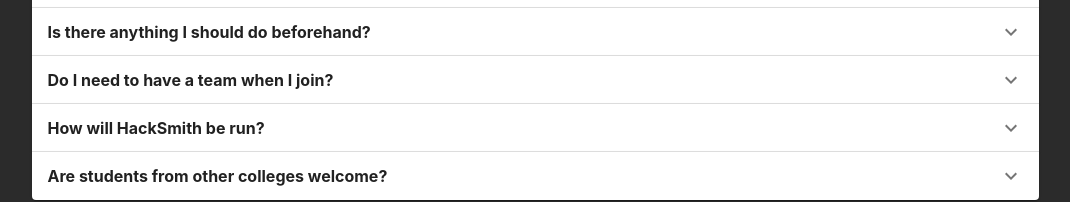
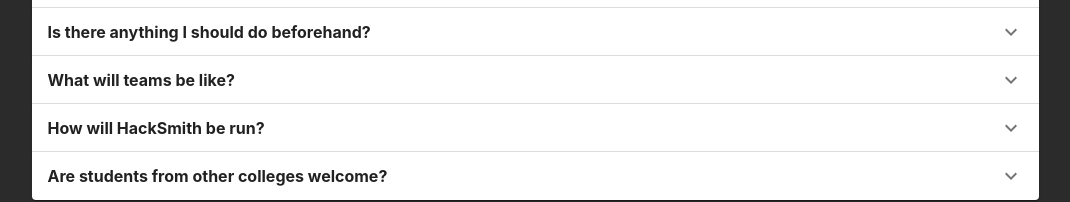
Before and after one commit to martasapizhak/hackdayatsmith, a React (Create React App) app: page / in a window 1280 px wide. Shown: the part 1877-2079 px from the top of the page, without its empty margins (105-1175 px from the left). Built offline with nearby package versions, Linux system fonts and the light colour scheme; a web font is replaced by a local one.

Commit message:
controlled ac change

```diff
--- a/src/ControlledAccordian.js
+++ b/src/ControlledAccordian.js
@@ -74,11 +74,11 @@
           aria-controls="panel3bh-content"
           id="panel3bh-header"
         >
-        <b>Do I need to have a team when I join?</b>
+        <b>What will teams be like?</b>
         </AccordionSummary>
         <AccordionDetails>
         <div>
-          You can work on your own team if you would prefer, but we will have a team matching activity for people who are interested!
+          People are welcome to work on their own or on teams of up to 4 people. There will also be a team matching activity for people who are interested!
         </div>
         </AccordionDetails>
       </Accordion>
```
